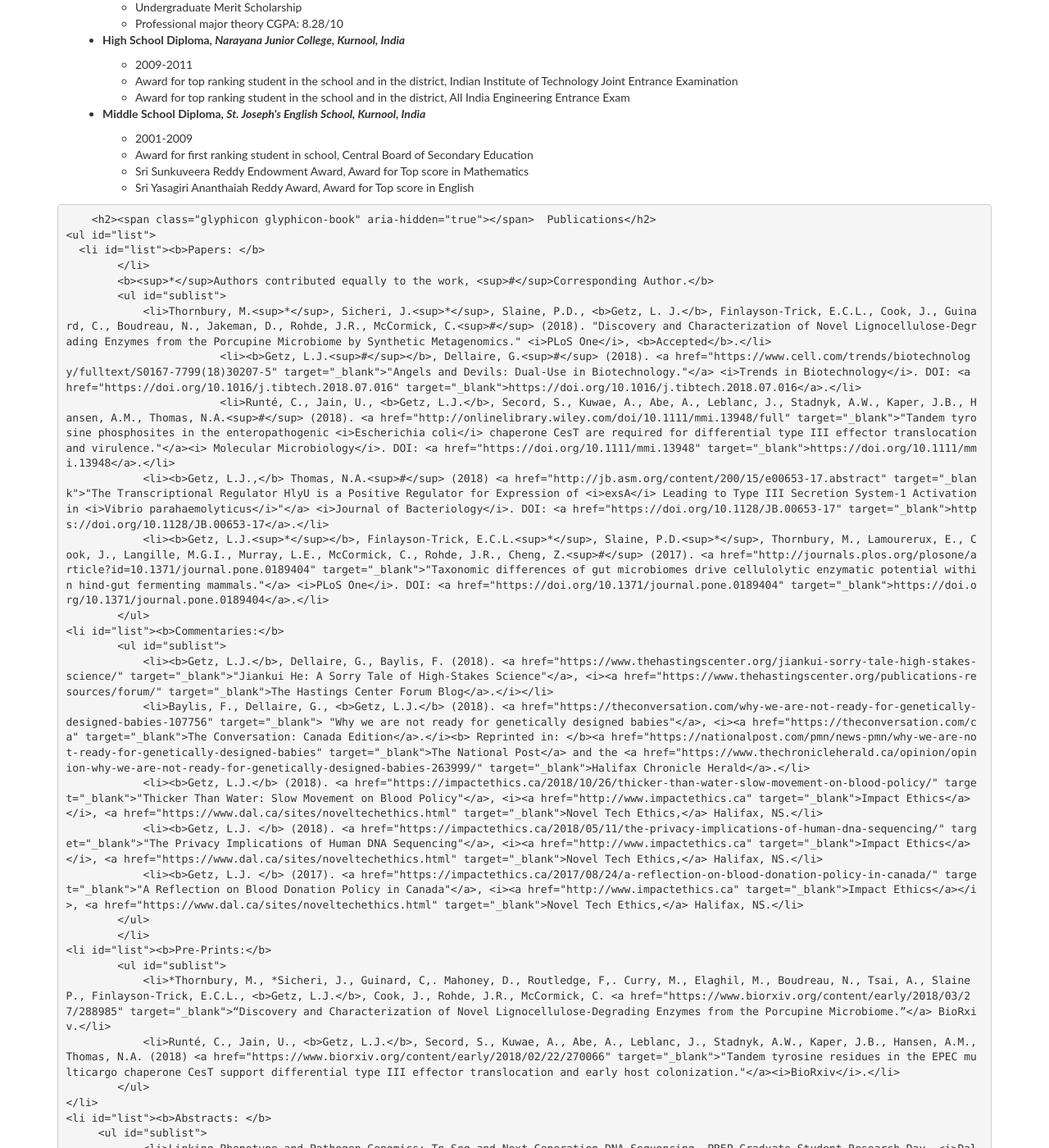
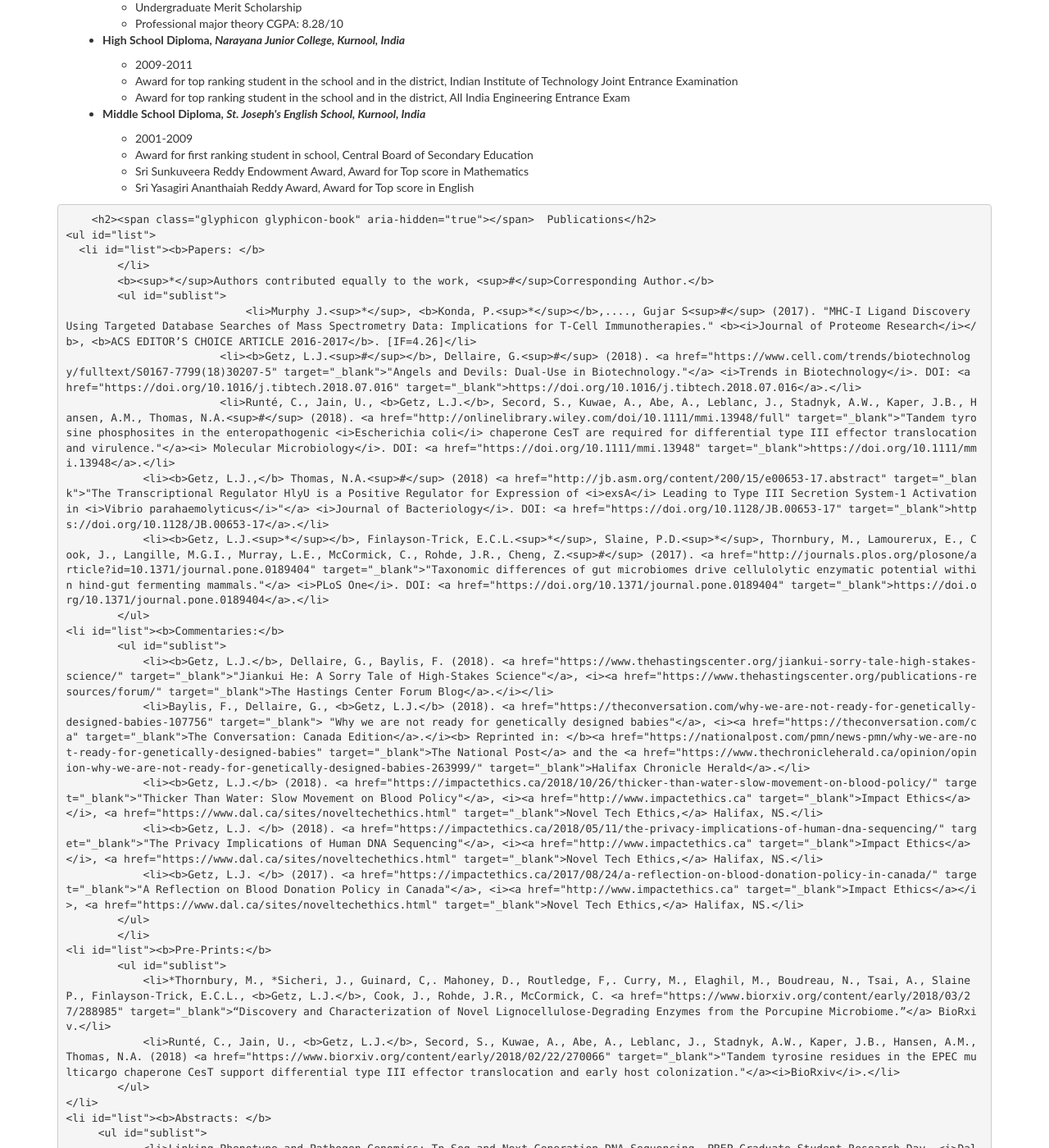
Before and after one commit to Prathyusha-konda/Prathyusha-konda.github.io, a Jekyll site: the page built from index.md, in a window 1280 px wide and 1400 px high, scrolled down 1453 px. Shown: the whole window at 82% size. Built offline with Jekyll 4.4.1, drawn with Linux system fonts in a browser that asks for light colours; nearby versions of some CDN libraries; some of the changed text lies outside the part shown.

Commit message:
Update index.md

```diff
--- a/index.md
+++ b/index.md
@@ -130,7 +130,7 @@ scroll: true
 		</li>
 		<b><sup>*</sup>Authors contributed equally to the work, <sup>#</sup>Corresponding Author.</b>
             <ul id="sublist">
-                <li>Thornbury, M.<sup>*</sup>, Sicheri, J.<sup>*</sup>, Slaine, P.D., <b>Getz, L. J.</b>, Finlayson-Trick, E.C.L., Cook, J., Guinard, C., Boudreau, N., Jakeman, D., Rohde, J.R., McCormick, C.<sup>#</sup> (2018). "Discovery and Characterization of Novel Lignocellulose-Degrading Enzymes from the Porcupine Microbiome by Synthetic Metagenomics." <i>PLoS One</i>, <b>Accepted</b>.</li>
+                                <li>Murphy J.<sup>*</sup>, <b>Konda, P.<sup>*</sup></b>,...., Gujar S<sup>#</sup> (2017). "MHC-I Ligand Discovery Using Targeted Database Searches of Mass Spectrometry Data: Implications for T-Cell Immunotherapies." <b><i>Journal of Proteome Research</i></b>, <b>ACS EDITOR’S CHOICE ARTICLE 2016-2017</b>. [IF=4.26]</li>
 				<li><b>Getz, L.J.<sup>#</sup></b>, Dellaire, G.<sup>#</sup> (2018). <a href="https://www.cell.com/trends/biotechnology/fulltext/S0167-7799(18)30207-5" target="_blank">"Angels and Devils: Dual-Use in Biotechnology."</a> <i>Trends in Biotechnology</i>. DOI: <a href="https://doi.org/10.1016/j.tibtech.2018.07.016" target="_blank">https://doi.org/10.1016/j.tibtech.2018.07.016</a>.</li>
 				<li>Runté, C., Jain, U., <b>Getz, L.J.</b>, Secord, S., Kuwae, A., Abe, A., Leblanc, J., Stadnyk, A.W., Kaper, J.B., Hansen, A.M., Thomas, N.A.<sup>#</sup> (2018). <a href="http://onlinelibrary.wiley.com/doi/10.1111/mmi.13948/full" target="_blank">"Tandem tyrosine phosphosites in the enteropathogenic <i>Escherichia coli</i> chaperone CesT are required for differential type III effector translocation and virulence."</a><i> Molecular Microbiology</i>. DOI: <a href="https://doi.org/10.1111/mmi.13948" target="_blank">https://doi.org/10.1111/mmi.13948</a>.</li>
                 <li><b>Getz, L.J.,</b> Thomas, N.A.<sup>#</sup> (2018) <a href="http://jb.asm.org/content/200/15/e00653-17.abstract" target="_blank">"The Transcriptional Regulator HlyU is a Positive Regulator for Expression of <i>exsA</i> Leading to Type III Secretion System-1 Activation in <i>Vibrio parahaemolyticus</i>"</a> <i>Journal of Bacteriology</i>. DOI: <a href="https://doi.org/10.1128/JB.00653-17" target="_blank">https://doi.org/10.1128/JB.00653-17</a>.</li>
```
